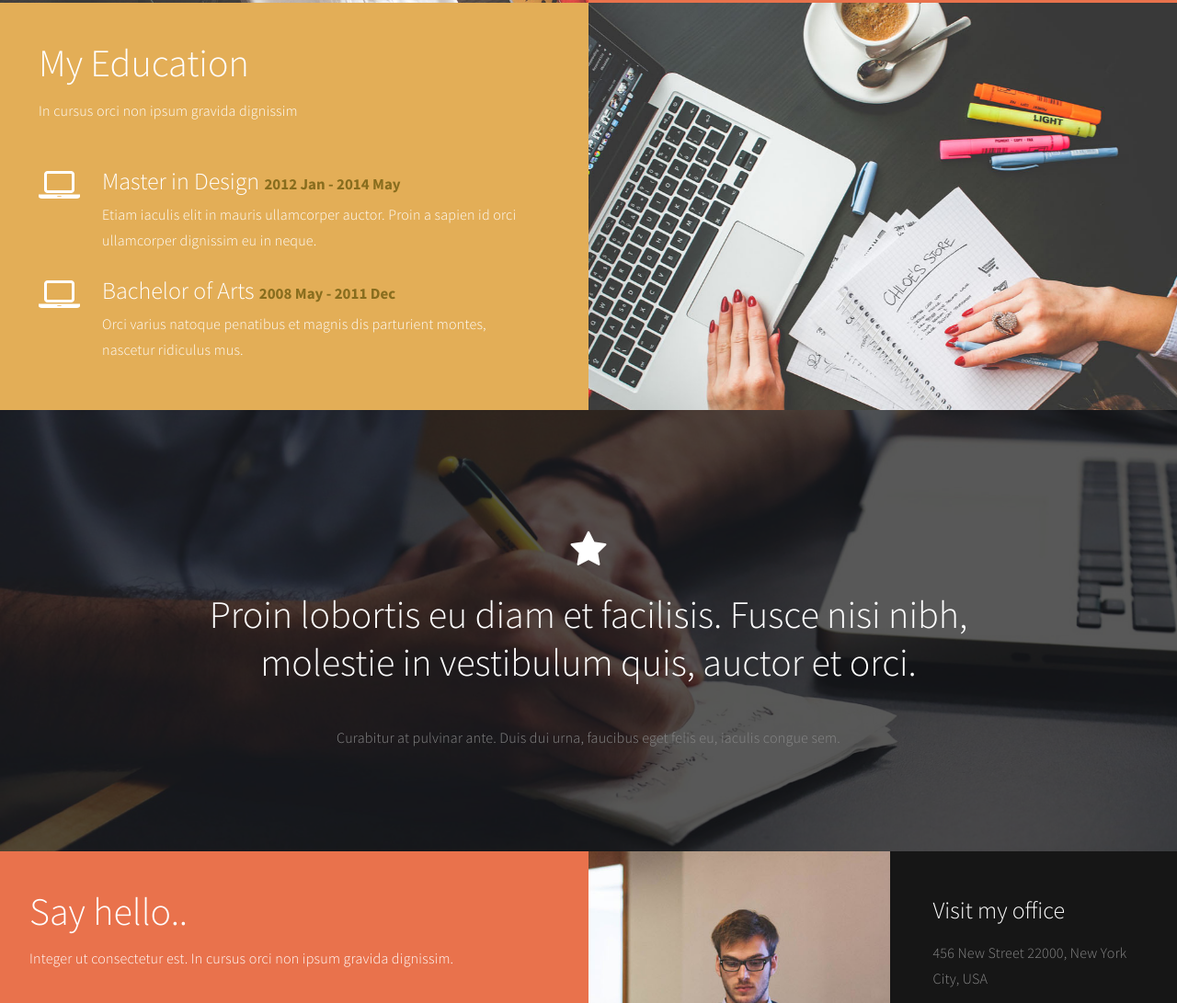
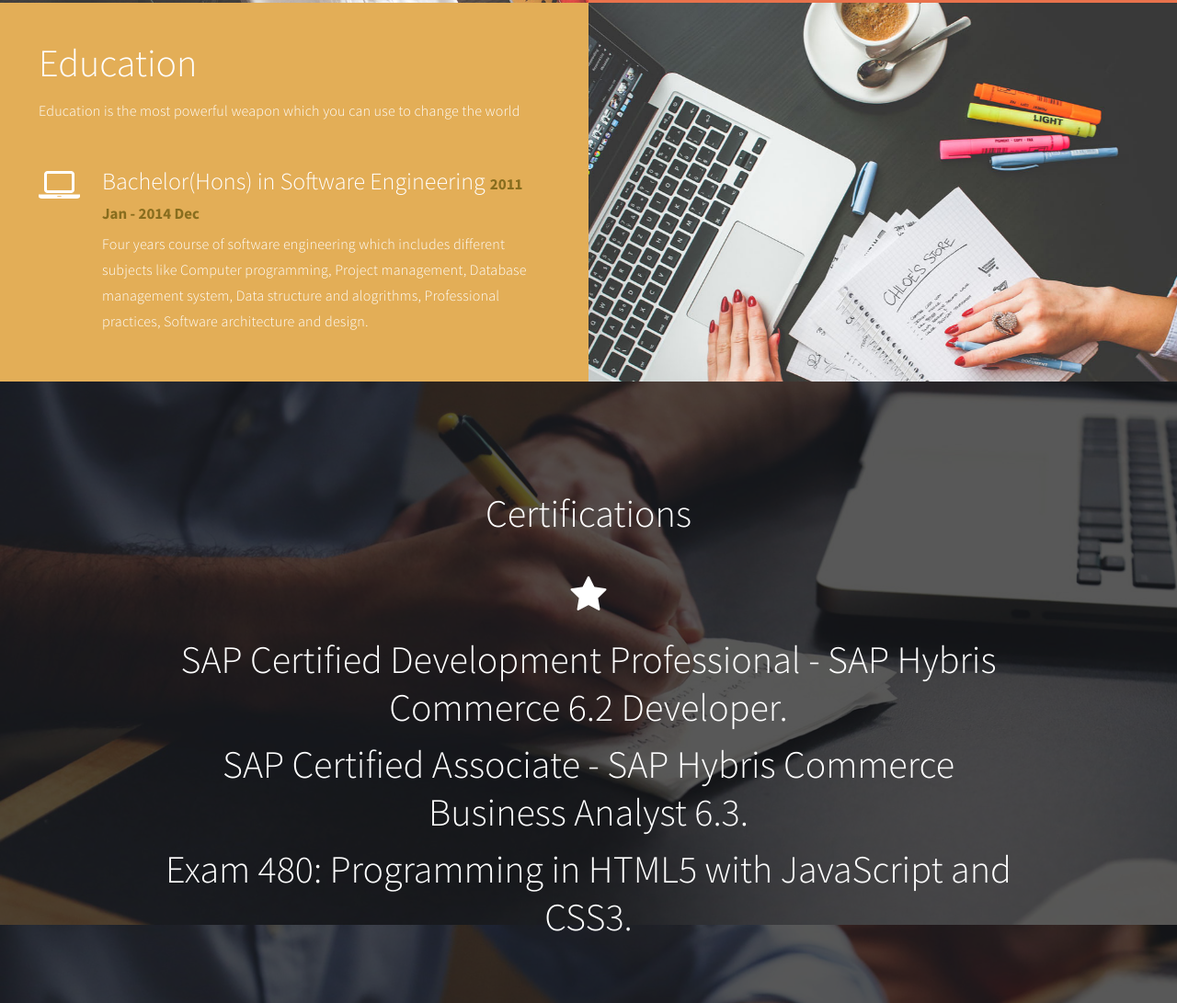
Before and after one commit to aqibmemon/aqibmemon.github.io, a plain HTML site: page index.html in a window 1280 px wide. Shown: the part 2134-3225 px from the top of the page at 92% size. Drawn offline with Linux system fonts and the light colour scheme.

Commit message:
added certifications

```diff
--- a/index.html
+++ b/index.html
@@ -269,18 +269,8 @@
                <div class="col-md-6 col-sm-6">
                     <div class="color-white education-thumb">
                          <div class="wow fadeInUp section-title" data-wow-delay="0.8s">
-                              <h1>My Education</h1>
-                              <p class="color-white">In cursus orci non ipsum gravida dignissim</p>
-                         </div>
-
-                         <div class="wow fadeInUp color-white media" data-wow-delay="1.2s">
-                              <div class="media-object media-left">
-                                   <i class="fa fa-laptop"></i>
-                              </div>
-                              <div class="media-body">
-                                   <h3 class="media-heading">Master in Design <small>2012 Jan - 2014 May</small></h3>
-                                   <p class="color-white">Etiam iaculis elit in mauris ullamcorper auctor. Proin a sapien id orci ullamcorper dignissim eu in neque. </p>
-                              </div>
+                              <h1>Education</h1>
+                              <p class="color-white">Education is the most powerful weapon which you can use to change the world</p>
                          </div>
 
                          <div class="wow fadeInUp color-white media" data-wow-delay="1.6s">
@@ -288,8 +278,8 @@
                                    <i class="fa fa-laptop"></i>
                               </div>
                               <div class="media-body">
-                                   <h3 class="media-heading">Bachelor of Arts <small>2008 May - 2011 Dec</small></h3>
-                                   <p class="color-white">Orci varius natoque penatibus et magnis dis parturient montes, nascetur ridiculus mus.</p>
+                                   <h3 class="media-heading">Bachelor(Hons) in Software Engineering <small>2011 Jan - 2014 Dec</small></h3>
+                                   <p class="color-white">Four years course of software engineering which includes different subjects like Computer programming, Project management, Database management system, Data structure and alogrithms, Professional practices, Software architecture and design.</p>
                               </div>
                          </div>
 
@@ -313,10 +303,13 @@
           <div class="row">
 
                <div class="col-md-offset-1 col-md-10 col-sm-12">
+                 <h1>Certifications</h1>
                     <i class="wow fadeInUp fa fa-star" data-wow-delay="0.6s"></i>
-                    <h2 class="wow fadeInUp" data-wow-delay="0.8s">Proin lobortis eu diam et facilisis. Fusce nisi nibh, molestie in vestibulum quis, auctor et orci.</h2>
-                    <p class="wow fadeInUp" data-wow-delay="1s">Curabitur at pulvinar ante. Duis dui urna, faucibus eget felis eu, iaculis congue sem.</p>
-               </div>
+                    <h2 class="wow fadeInUp" data-wow-delay="0.8s">SAP Certified Development Professional - SAP Hybris Commerce 6.2 Developer.</h2>
+                    <h2 class="wow fadeInUp" data-wow-delay="0.8s">SAP Certified Associate - SAP Hybris Commerce Business Analyst 6.3.</h2>
+                    <h2 class="wow fadeInUp" data-wow-delay="0.8s">Exam 480: Programming in HTML5 with JavaScript and CSS3.</h2>
+
+                  </div>
 
           </div>
      </div>
```
